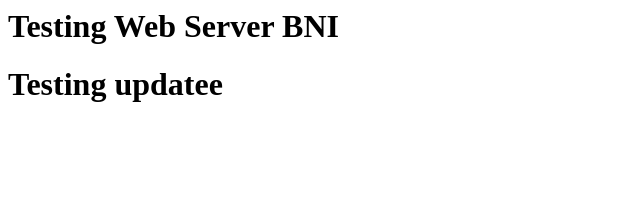
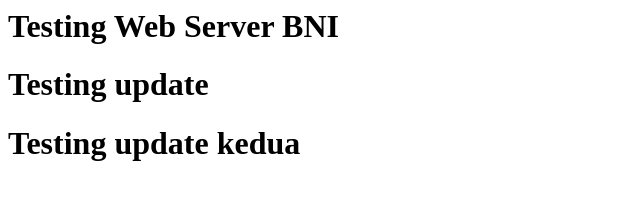
Before and after one commit to yohdeepsnow/bnicicd, a plain HTML site: page index.html in a window 1280 px wide. Shown: the whole page, without its empty margins (0-640 px from the left). Drawn offline with Linux system fonts and the light colour scheme.

Commit message:
testing 7

```diff
--- a/index.html
+++ b/index.html
@@ -3,6 +3,7 @@
 </head>
 <body>
 <h1>Testing Web Server BNI</h1>
-<h1>Testing updatee</h1>
+<h1>Testing update</h1>
+<h1>Testing update kedua</h1>
 </body>
 </HTML>
```
